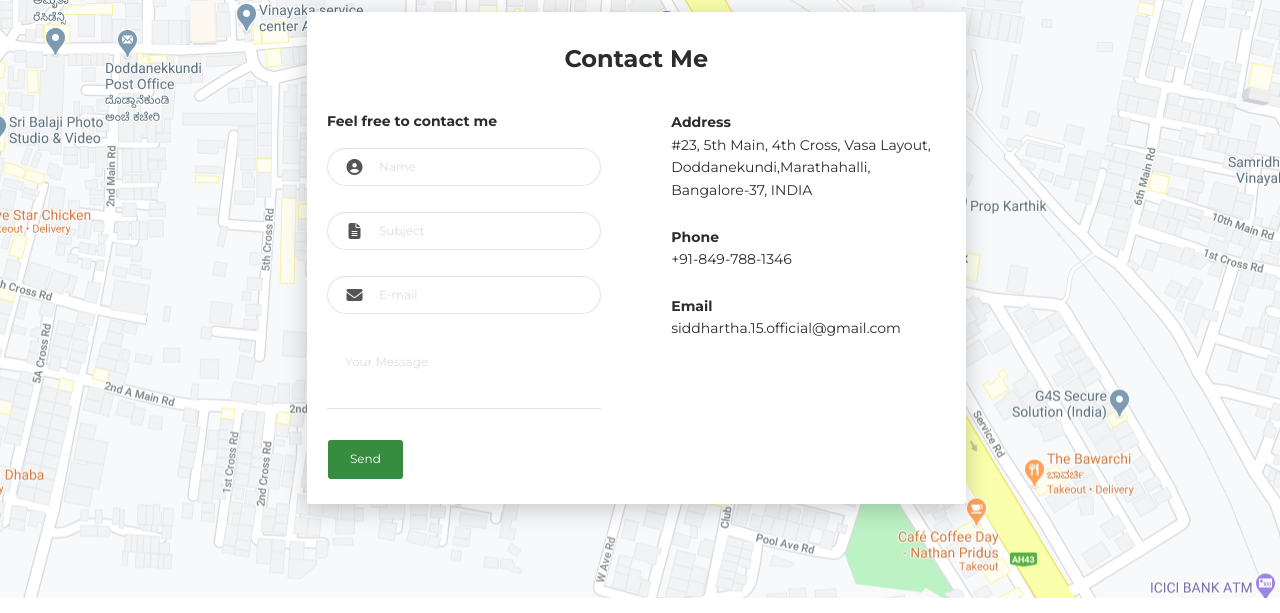
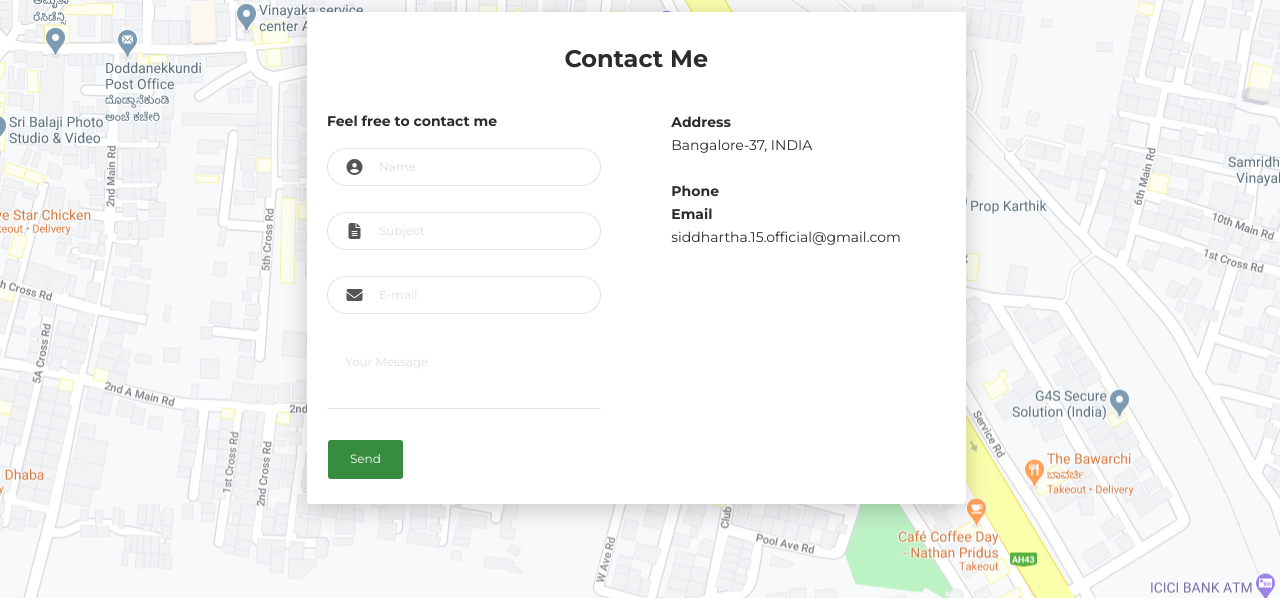
Before and after one commit to Siddhartha15/Siddhartha15.github.io, a plain HTML site: page index.html in a window 1280 px wide. Shown: the part 3480-4093 px from the top of the page. Drawn offline with Linux system fonts and the light colour scheme.

Commit message:
new changes

```diff
--- a/index.html
+++ b/index.html
@@ -499,9 +499,9 @@
                 <div class="col-md-6">
                   <div class="card-body">
                     <p class="mb-0"><strong>Address </strong></p>
-                    <p class="pb-2">#23, 5th Main, 4th Cross, Vasa Layout, Doddanekundi,Marathahalli, Bangalore-37, INDIA</p>
+                    <p class="pb-2">Bangalore-37, INDIA</p>
                     <p class="mb-0"><strong>Phone</strong></p>
-                    <p class="pb-2">+91-849-788-1346</p>
+                    <!-- <p class="pb-2">+91-849-788-1346</p> -->
                     <p class="mb-0"><strong>Email</strong></p>
                     <p>siddhartha.15.official@gmail.com</p>
                   </div>
```
